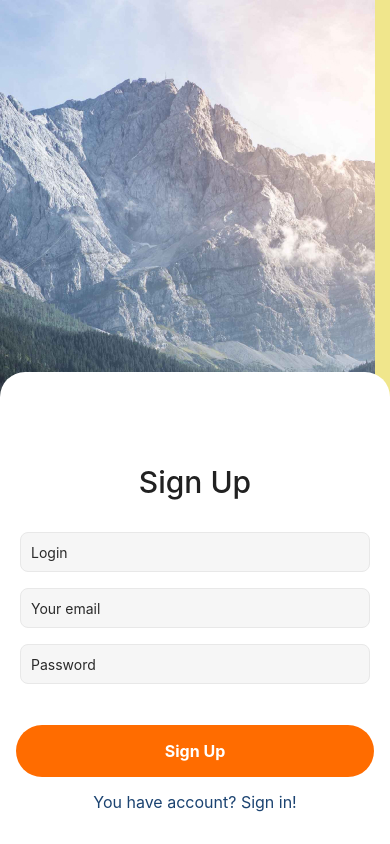
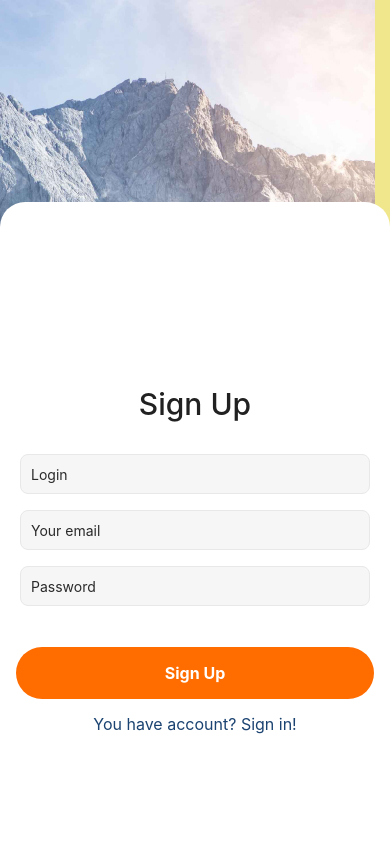
Before and after one commit to DaryaBobur/react-native, a React Native app in the folder myNewProject/: screen / in a window 390 px wide. Built offline with nearby package versions, Linux system fonts and the light colour scheme.

Commit message:
Update RegistrationScreen.js

```diff
--- a/myNewProject/Screens/RegistrationScreen.js
+++ b/myNewProject/Screens/RegistrationScreen.js
@@ -51,7 +51,7 @@ export default function RegisterScreen() {
           style={styles.form}
         >
           <View
-            // style={{ ...styles.form, paddingBottom: isShowKeyboard ? 32 : 78 }}
+            style={{ ...styles.form, paddingBottom: isShowKeyboard ? 32 : 78 }}
           >
 
               <Text style={styles.formTitle}>Sign Up</Text>
```
